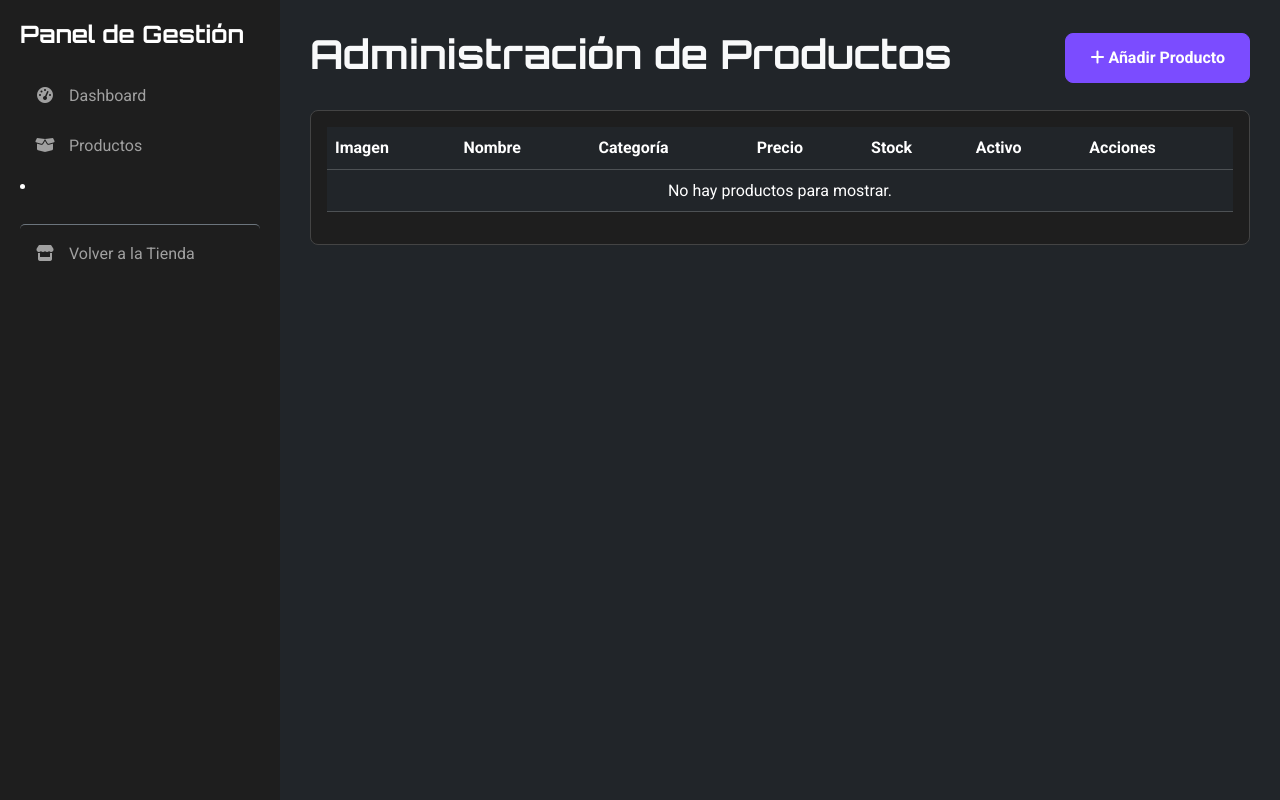
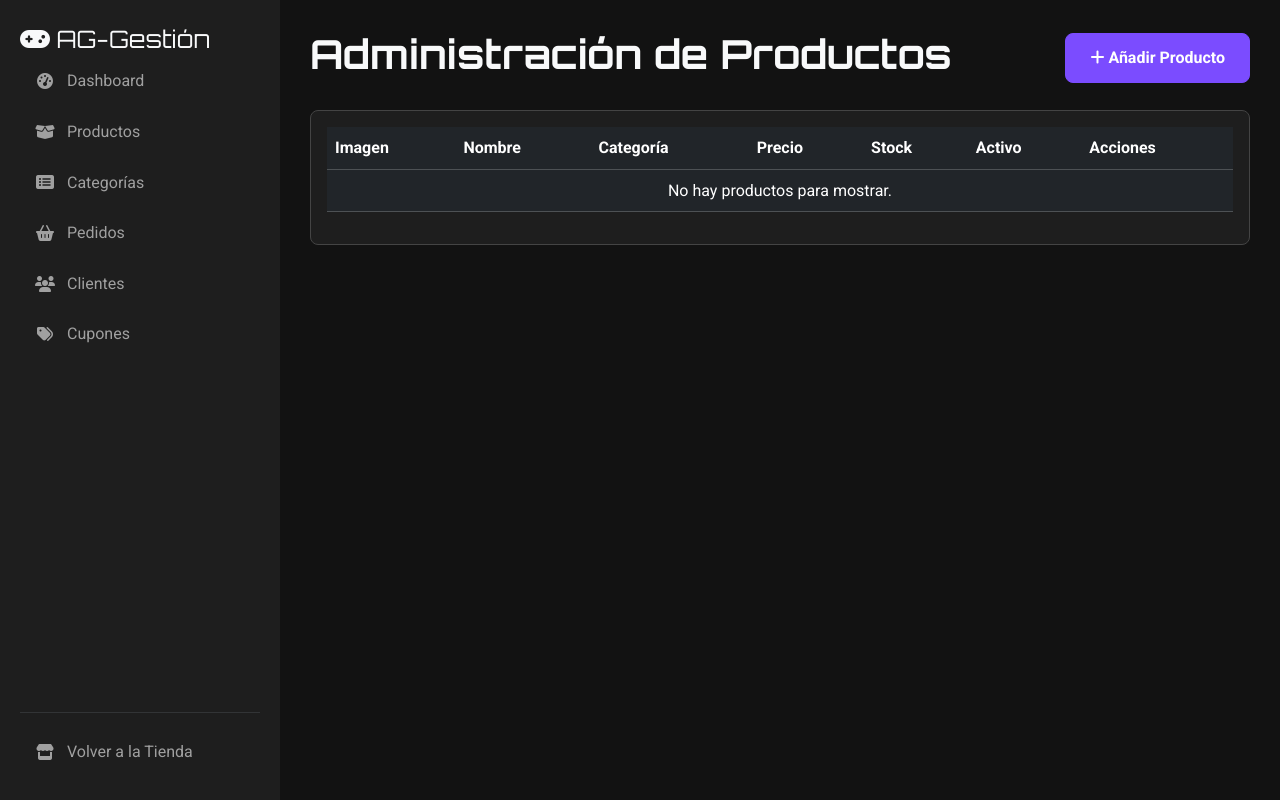
Before and after one commit to LizzyxHamu/ahorrito_gaming_1, a Django app: template templates/dashboard/productos.html in a window 1280 px wide. Run offline with Django 5.2, Linux system fonts and the light colour scheme; the template is opened without the code that fills it, so the values that code supplies are empty.

Commit message:
dashboard final

```diff
--- a/dashboard/urls.py
+++ b/dashboard/urls.py
@@ -5,9 +5,14 @@ app_name = 'dashboard'
 
 urlpatterns = [
     path('', views.admin_dashboard, name='admin_dashboard'),
+
     # URLs para el CRUD de Productos
     path('productos/', views.lista_productos_admin, name='lista_productos'),
     path('productos/nuevo/', views.producto_crear, name='producto_crear'),
     path('productos/editar/<int:pk>/', views.producto_editar, name='producto_editar'),
     path('productos/eliminar/<int:pk>/', views.producto_eliminar, name='producto_eliminar'),
+
+    # --- NUEVAS URLS PARA GESTIÓN DE PEDIDOS ---
+    path('pedidos/', views.lista_pedidos, name='lista_pedidos'),
+    path('pedidos/<int:pk>/', views.detalle_pedido, name='detalle_pedido'),
 ]
--- a/templates/dashboard/base_admin.html
+++ b/templates/dashboard/base_admin.html
@@ -10,33 +10,60 @@
     <link href="https://fonts.googleapis.com/css2?family=Orbitron:wght@400;700&family=Roboto:wght@300;400;700&display=swap" rel="stylesheet">
     <link rel="stylesheet" href="{% static 'css/styles.css' %}?v=ADMIN">
     <style>
-        body { display: flex; min-height: 100vh; flex-direction: column; }
-        .admin-wrapper { display: flex; flex-grow: 1; }
-        .admin-sidebar { width: 280px; background-color: #1e1e1e; padding: 20px; flex-shrink: 0; }
-        .admin-content { flex-grow: 1; padding: 30px; }
-        .sidebar-link { color: var(--gray-light); padding: 10px 15px; display: block; border-radius: 5px; margin-bottom: 5px; transition: background-color 0.2s; }
-        .sidebar-link:hover, .sidebar-link.active { background-color: var(--primary); color: var(--light); text-decoration: none; }
-        .sidebar-link i { margin-right: 10px; width: 20px; text-align: center; }
+        body { display: flex; min-height: 100vh; flex-direction: row; }
+        .admin-sidebar { width: 280px; background-color: #1e1e1e; padding: 20px; flex-shrink: 0; display: flex; flex-direction: column; }
+        .admin-content { flex-grow: 1; padding: 30px; overflow-y: auto; }
+        .sidebar-brand { color: var(--light); font-family: 'Orbitron'; font-size: 1.5rem; text-align: center; margin-bottom: 2rem; }
+        .sidebar-link { color: var(--gray-light); padding: 10px 15px; display: flex; align-items: center; border-radius: 5px; margin-bottom: 5px; transition: background-color 0.2s, color 0.2s; text-decoration: none; }
+        .sidebar-link:hover, .sidebar-link.active { background-color: var(--primary); color: var(--light); }
+        .sidebar-link i.fa-fw { margin-right: 12px; width: 20px; text-align: center; }
+        .sidebar-footer { margin-top: auto; }
     </style>
 </head>
-<body class="bg-dark text-white">
-    <div class="admin-wrapper">
+<body class="bg-dark-deep text-white">
+    <div class="admin-wrapper d-flex w-100">
         <nav class="admin-sidebar">
-            <h4 class="text-white mb-4" style="font-family: 'Orbitron';">Panel de Gestión</h4>
+            <div>
+                <a href="{% url 'dashboard:admin_dashboard' %}" class="sidebar-brand text-decoration-none">
+                    <i class="fas fa-gamepad"></i> AG-Gesti&oacute;n
+                </a>
                 <ul class="nav flex-column">
                     <li class="nav-item">
-                    <a href="{% url 'dashboard:admin_dashboard' %}" class="nav-link sidebar-link"><i class="fas fa-tachometer-alt"></i> Dashboard</a>
+                        <a href="{% url 'dashboard:admin_dashboard' %}" class="nav-link sidebar-link"><i class="fas fa-tachometer-alt fa-fw"></i> Dashboard</a>
                     </li>
                     <li class="nav-item">
-                    <a href="{% url 'dashboard:lista_productos' %}" class="nav-link sidebar-link"><i class="fas fa-box-open"></i> Productos</a>
+                        <a href="{% url 'dashboard:lista_productos' %}" class="nav-link sidebar-link"><i class="fas fa-box-open fa-fw"></i> Productos</a>
+                    </li>
+                    <li class="nav-item">
+                        <a href="#" class="nav-link sidebar-link"><i class="fas fa-list-alt fa-fw"></i> Categorías</a>
+                    </li>
+                    <li class="nav-item">
+                        <a href="{% url 'dashboard:lista_pedidos' %}" class="nav-link sidebar-link"><i class="fas fa-shopping-basket fa-fw"></i> Pedidos</a>
+                    </li>
+                    <li class="nav-item">
+                        <a href="#" class="nav-link sidebar-link"><i class="fas fa-users fa-fw"></i> Clientes</a>
+                    </li>
+                    <li class="nav-item">
+                        <a href="#" class="nav-link sidebar-link"><i class="fas fa-tags fa-fw"></i> Cupones</a>
                     </li>
                 </ul>
-                 <li class="nav-item">
-                    <a href="{% url 'core:index' %}" class="nav-link sidebar-link mt-4 border-top pt-3 border-secondary"><i class="fas fa-store"></i> Volver a la Tienda</a>
-                </li>
-            </ul>
+            </div>
+            <div class="sidebar-footer">
+                <hr class="border-secondary">
+                <a href="{% url 'core:index' %}" target="_blank" class="nav-link sidebar-link">
+                    <i class="fas fa-store fa-fw"></i> Volver a la Tienda
+                </a>
+            </div>
             </nav>
-        <main class="admin-content bg-dark-deep">
+        <main class="admin-content">
+            {% if messages %}
+                {% for message in messages %}
+                    <div class="alert alert-success alert-dismissible fade show" role="alert">
+                        {{ message }}
+                        <button type="button" class="btn-close" data-bs-dismiss="alert" aria-label="Close"></button>
+                    </div>
+                {% endfor %}
+            {% endif %}
             {% block admin_content %}{% endblock %}
         </main>
     </div>
```
Also changed, not shown: dashboard/views.py (+31 -0 lines), templates/dashboard/detalle_pedido.html (added, +63 -0 lines), templates/dashboard/lista_pedidos.html (added, +46 -0 lines). Lines whose indentation alone changed are shown as unchanged.
